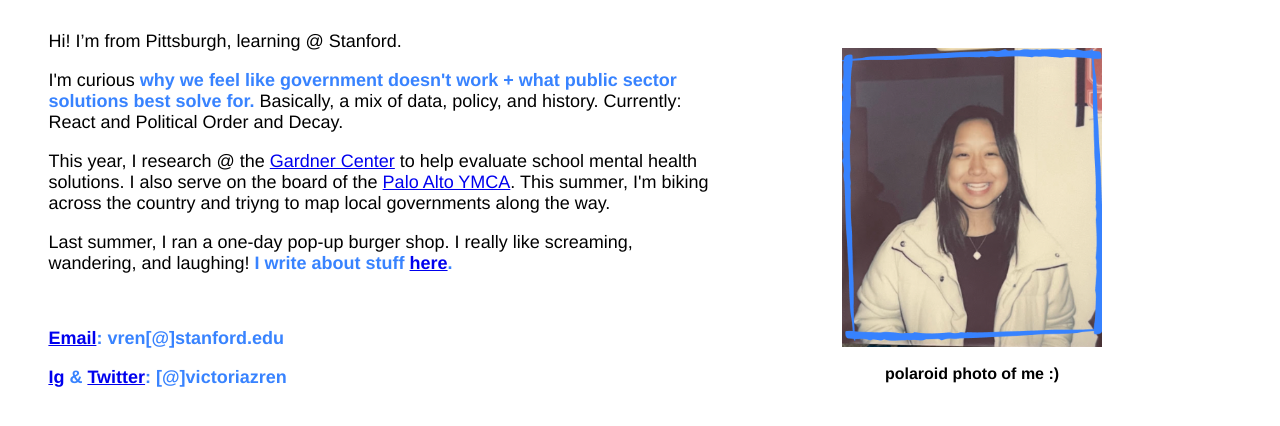
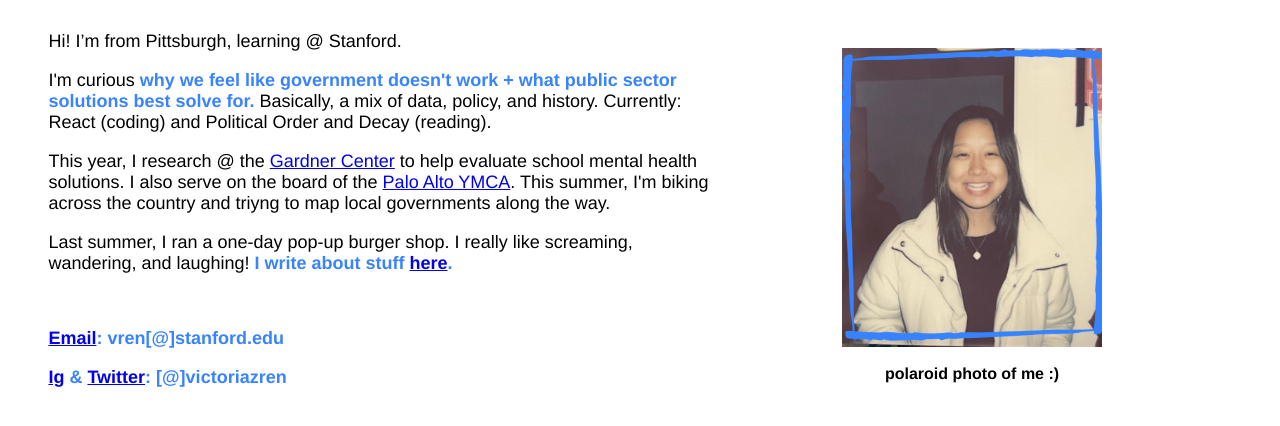
Before and after one commit to victoriazlren/victoriaren, a plain HTML site: page index.html in a window 1280 px wide. Shown: the part 160-586 px from the top of the page. Drawn offline with Linux system fonts and the light colour scheme.

Commit message:
Update index.html

```diff
--- a/index.html
+++ b/index.html
@@ -11,7 +11,7 @@
         <font face = "Helvetica">
           <h1>Victoria Ren</h1>
           <p>Hi! I’m from Pittsburgh, learning @ Stanford.</p1>
-          <p>I'm curious <font color = "#3883FF"><b>why we feel like government doesn't work + what public sector solutions best solve for.</b></font> Basically, a mix of data, policy, and history. Currently: React and Political Order and Decay.
+          <p>I'm curious <font color = "#3883FF"><b>why we feel like government doesn't work + what public sector solutions best solve for.</b></font> Basically, a mix of data, policy, and history. Currently: React (coding) and Political Order and Decay (reading).
  <p>
           <p>This year, I research @ the <a href ="https://gardnercenter.stanford.edu">Gardner Center</a> to help evaluate school mental health solutions. I also serve on the board of the <a href ="https://www.ymcasv.org/">Palo Alto YMCA</a>. This summer, I'm biking across the country and triyng to map local governments along the way.</p>
 
```
